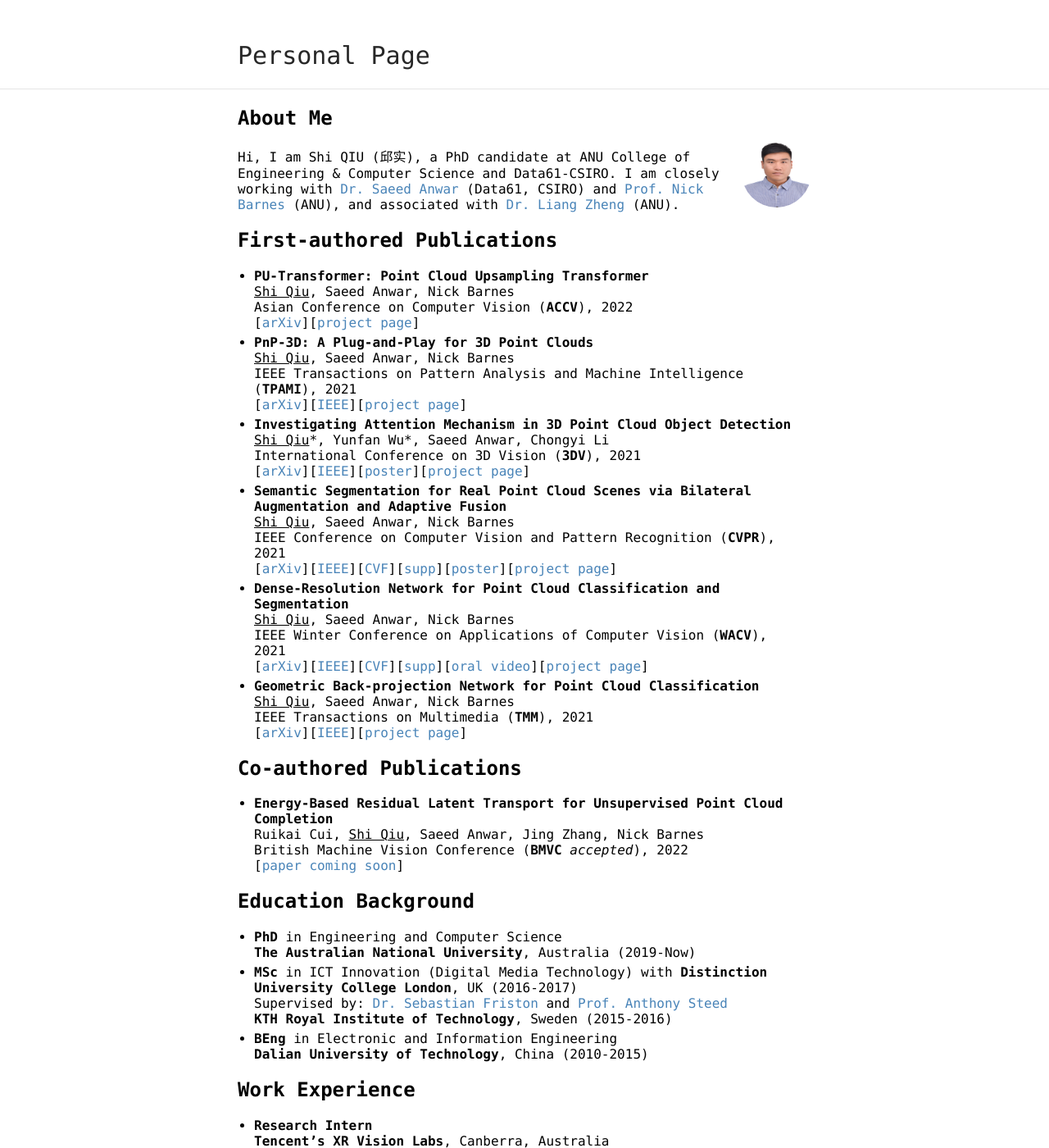
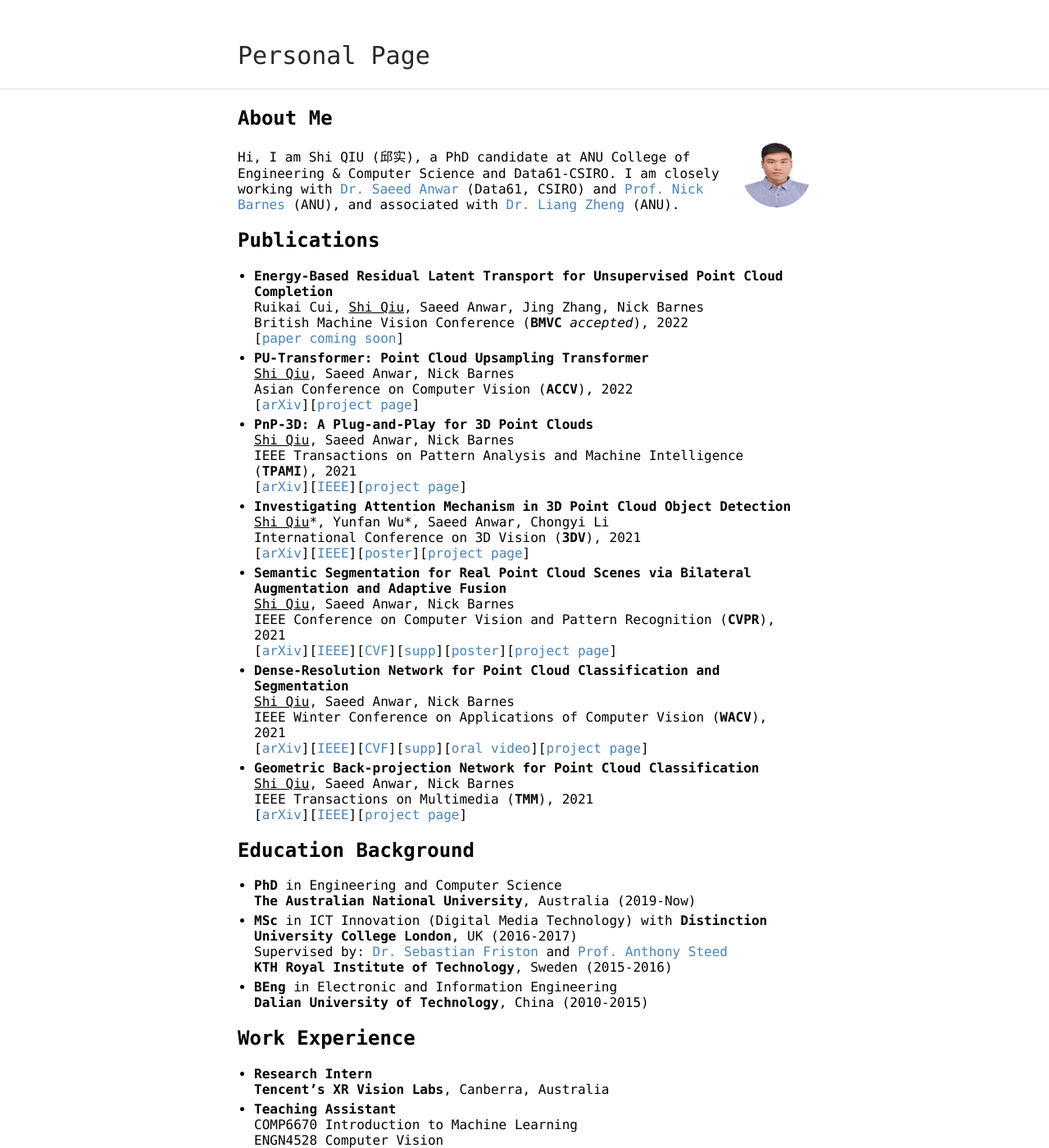
Before and after one commit to ShiQiu0419/ShiQiu0419.github.io, a Jekyll site: the page built from index.md, in a window 1280 px wide and 1400 px high. Shown: the whole window at 82% size. Built offline with Jekyll 4.4.1, drawn with Linux system fonts in a browser that asks for light colours; our own code applies the rules of GitHub Pages for plain Markdown files; some of the changed lines change nothing that is shown.

Commit message:
Update index.md

```diff
--- a/index.md
+++ b/index.md
@@ -7,7 +7,11 @@
 
 Hi, I am Shi QIU (邱实), a PhD candidate at ANU College of Engineering & Computer Science and Data61-CSIRO. I am closely working with [Dr. Saeed Anwar](https://saeed-anwar.github.io/) (Data61, CSIRO) and [Prof. Nick Barnes](http://users.cecs.anu.edu.au/~nmb/) (ANU), and associated with [Dr. Liang Zheng](https://zheng-lab.cecs.anu.edu.au/index.html) (ANU).
 
-## First-authored Publications
+## Publications
+* **Energy-Based Residual Latent Transport for Unsupervised Point Cloud Completion**
+Ruikai Cui, <ins>Shi Qiu</ins>, Saeed Anwar, Jing Zhang, Nick Barnes
+British Machine Vision Conference (**BMVC** *accepted*), 2022
+[[paper coming soon](https://shiqiu0419.github.io/)]
 * **PU-Transformer: Point Cloud Upsampling Transformer**
 <ins>Shi Qiu</ins>, Saeed Anwar, Nick Barnes
 Asian Conference on Computer Vision (**ACCV**), 2022
@@ -33,12 +37,6 @@
 <ins>Shi Qiu</ins>, Saeed Anwar, Nick Barnes
 IEEE Transactions on Multimedia (**TMM**), 2021
 [[arXiv](https://arxiv.org/abs/1911.12885)][[IEEE](https://ieeexplore.ieee.org/document/9410405)][[project page](https://github.com/ShiQiu0419/GFNet)]
-
-## Co-authored Publications
-* **Energy-Based Residual Latent Transport for Unsupervised Point Cloud Completion**
-Ruikai Cui, <ins>Shi Qiu</ins>, Saeed Anwar, Jing Zhang, Nick Barnes
-British Machine Vision Conference (**BMVC** *accepted*), 2022
-[[paper coming soon](https://shiqiu0419.github.io/)]
 
 ## Education Background
 * **PhD** in Engineering and Computer Science
```
